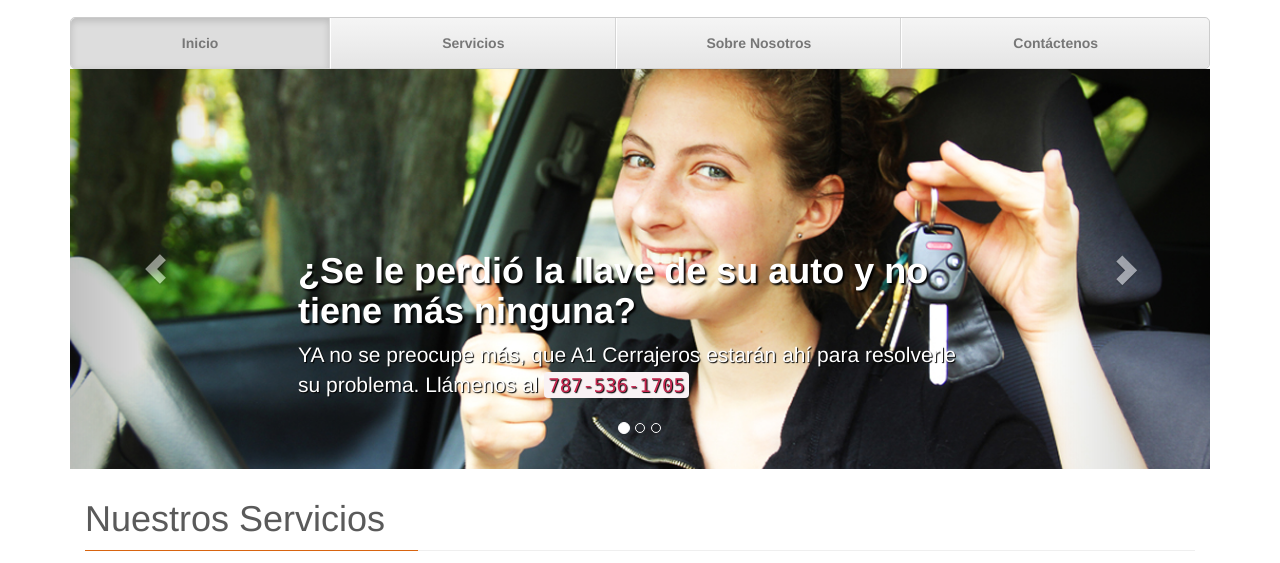
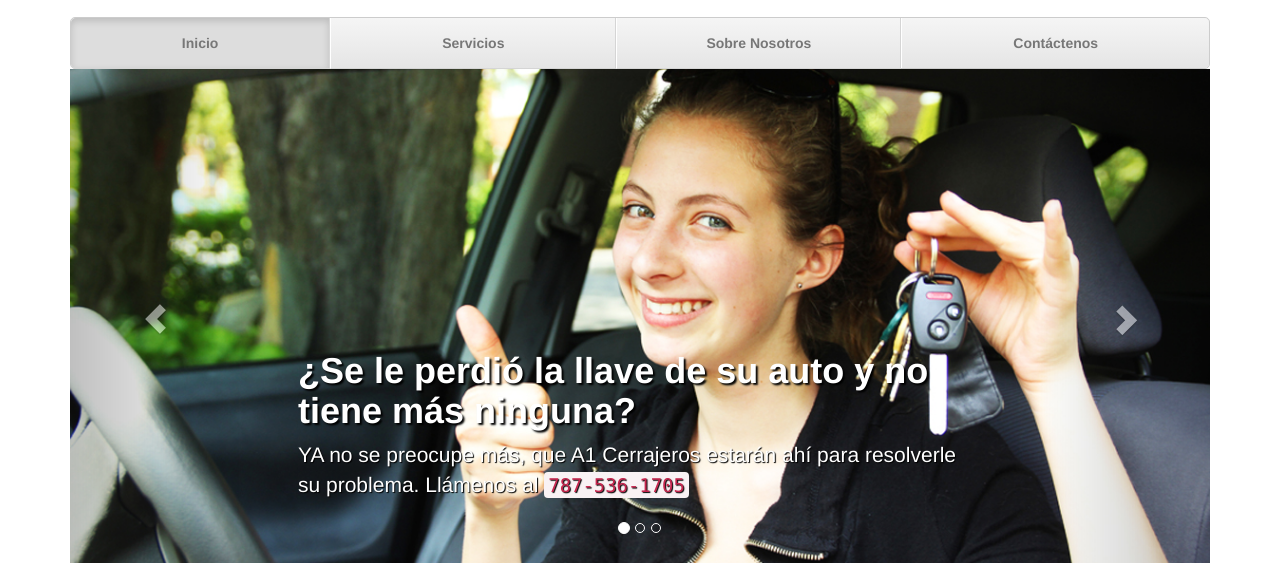
Before and after one commit to johhansantana/cerrajerodepuertorico, a plain HTML site: page index.html in a window 1280 px wide. Shown: the part 173-736 px from the top of the page. Drawn offline with Linux system fonts and the light colour scheme; some packages are replaced by stand-ins of ours; a script that the page names is missing.

Commit message:
checkpoint

```diff
--- a/css/custom.css
+++ b/css/custom.css
@@ -20,7 +20,7 @@ body{
 
   /*max-width:1200px; THIS IS OPTIONAL (ANY SIZE YOU LIKE)*/
   margin:0 auto 10px;
-  height: 400px;
+  height: 500px;
 }
 
 .carousel .item {
@@ -28,7 +28,7 @@ body{
     /*background-color: #777; OLD*/
 
     width:100%;
-    height:400px;
+    height:500px;
 }
 .carousel-inner > .item > img {
   /*position: absolute; OLD+WHY?*/
```
